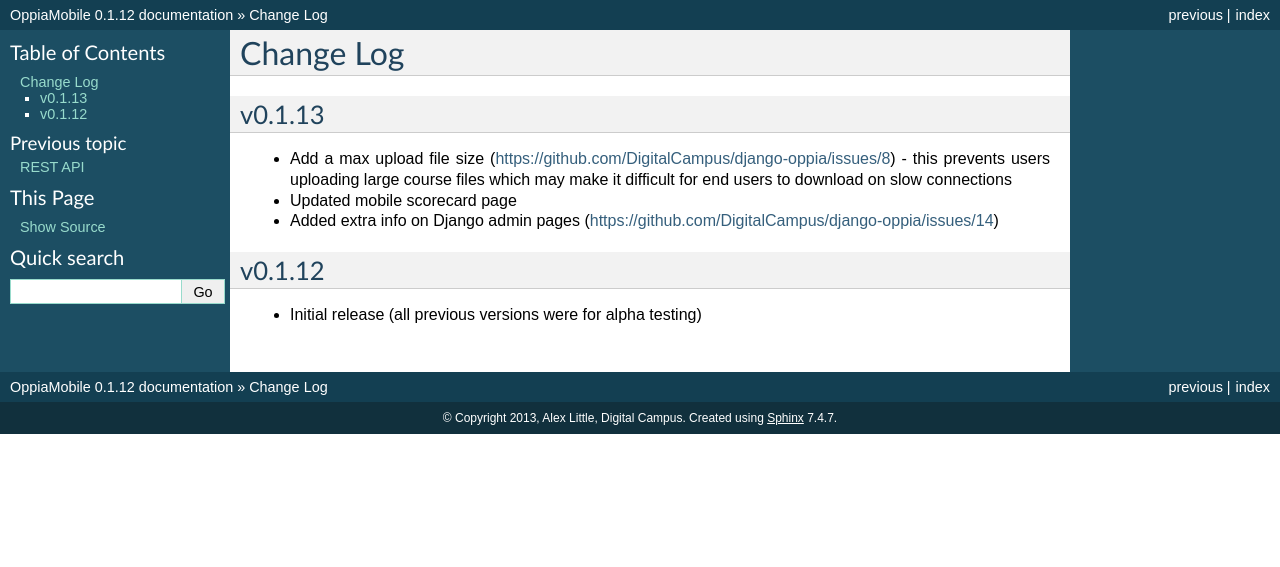
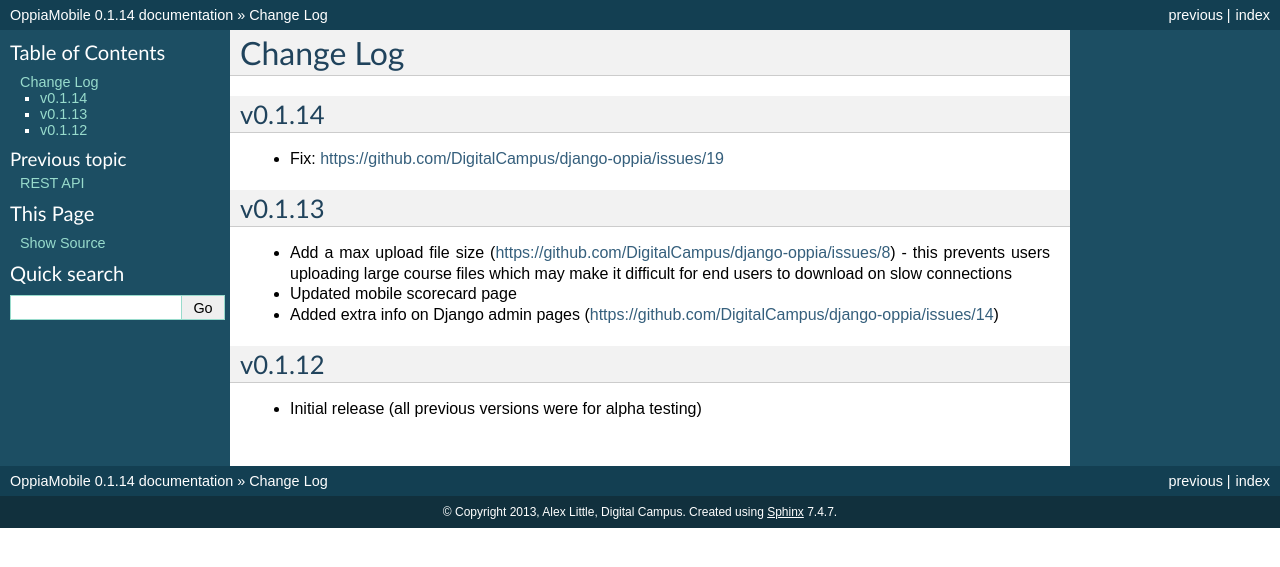
Before and after one commit to DigitalCampus/django-oppia, a Sphinx documentation site: the page built from docs/changelog.rst, in a window 1280 px wide. Shown: the top 567 px of the page. Built offline with Sphinx 7.4.7, drawn with Linux system fonts in a browser that asks for light colours; the version number is read from the project's files by our own code.

Commit message:
updated version no

```diff
--- a/docs/changelog.rst
+++ b/docs/changelog.rst
@@ -1,5 +1,9 @@
 Change Log
 ============
+
+v0.1.14
+-------
+* Fix: https://github.com/DigitalCampus/django-oppia/issues/19
 
 v0.1.13
 -------
--- a/docs/conf.py
+++ b/docs/conf.py
@@ -56,9 +56,9 @@
 # built documents.
 #
 # The short X.Y version.
-version = '0.1.12'
+version = '0.1.14'
 # The full version, including alpha/beta/rc tags.
-release = '0.1.12'
+release = '0.1.14'
 
 # The language for content autogenerated by Sphinx. Refer to documentation
 # for a list of supported languages.
--- a/setup.py
+++ b/setup.py
@@ -8,7 +8,7 @@
 
 setup(
     name='django-oppia',
-    version='0.1.13',
+    version='0.1.14',
     packages=['oppia','oppia.quiz','oppia.api','oppia.profile','oppia.quiz.api', 'oppia.migrations', 'oppia.quiz.migrations', 'oppia.mobile'],
     include_package_data=True,
     license='GNU GPL v3 License',  # example license
```
